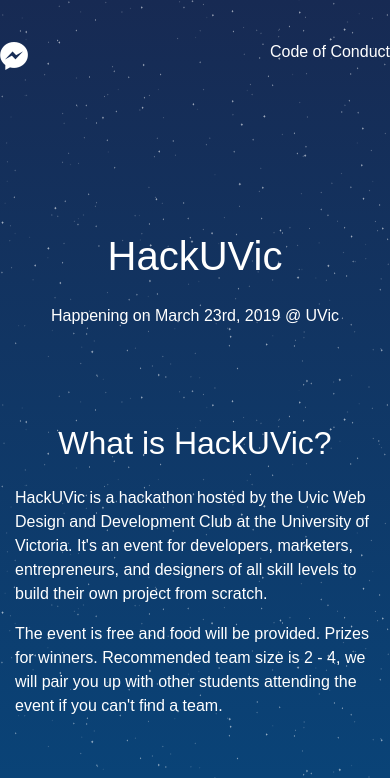
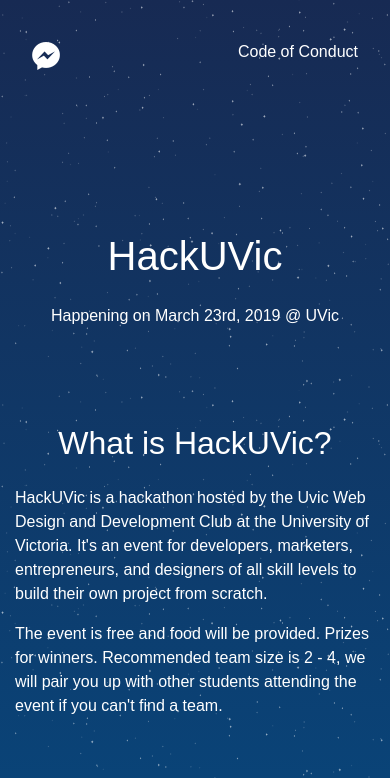
Before and after one commit to uvicwebdev/HackUVic-19s, a plain HTML site: page index.html in a window 390 px wide. Shown: the top 778 px of the page. Drawn offline with nearby package versions, Linux system fonts and the light colour scheme; a web font is replaced by a local one.

Commit message:
Fixed Mobile Issue

```diff
--- a/css/main.css
+++ b/css/main.css
@@ -41,7 +41,7 @@
 
 /* Header */
 .header-content {
-  padding: 2.5rem 0 0;
+  padding: 2.5rem 2rem 0;
 }
 
 .header-content a {
```
